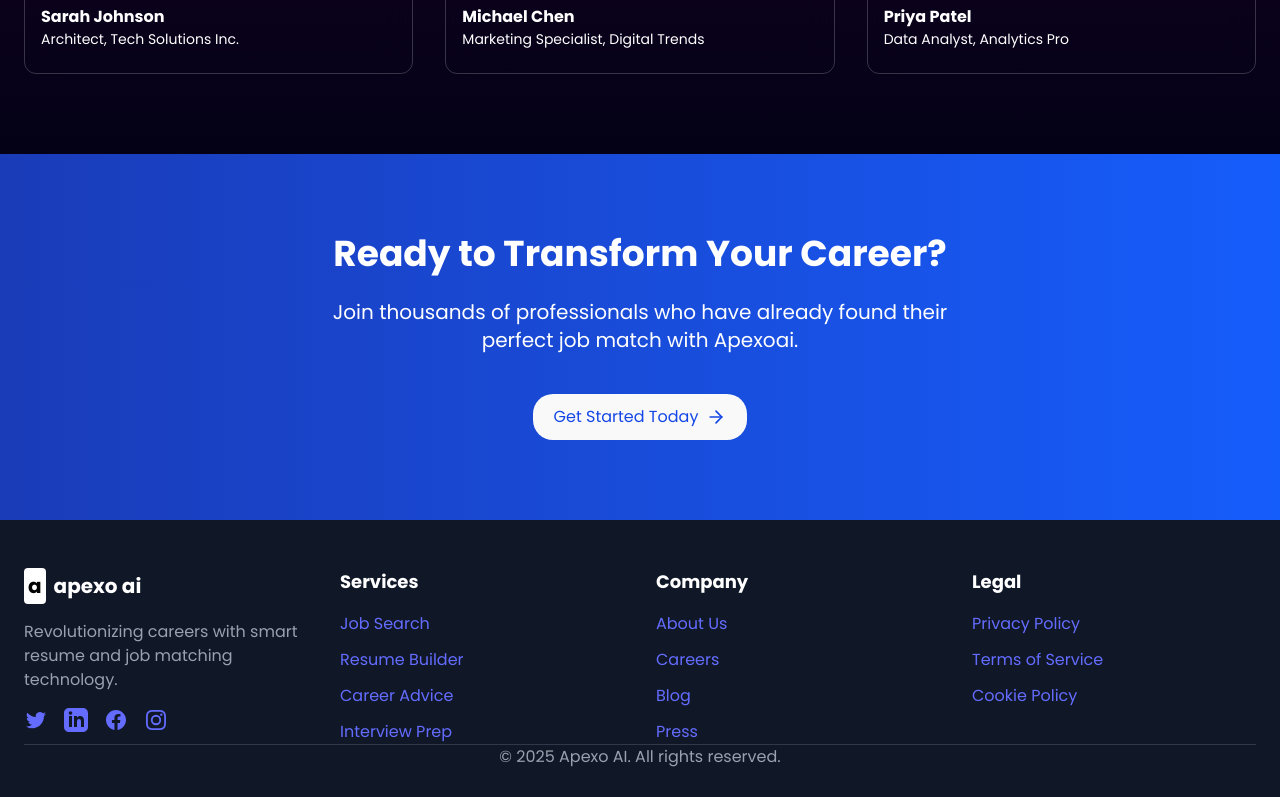
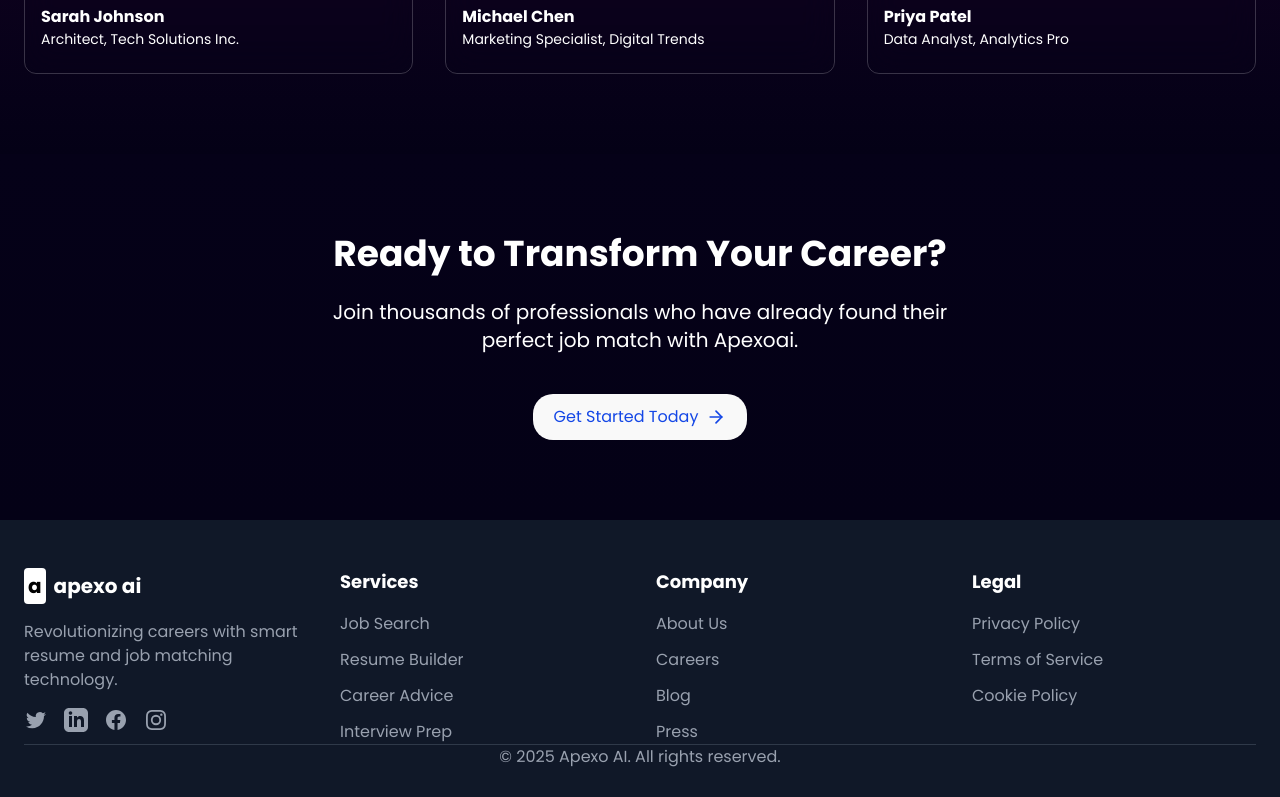
Before and after one commit to Jeffreyxdev/apexoai, a React (Vite) app: page / in a window 1280 px wide. Shown: the part 2000-2797 px from the top of the page. Built offline with nearby package versions, Linux system fonts and the light colour scheme.

Commit message:
feck im good

```diff
--- a/src/InnerPage/CTA.tsx
+++ b/src/InnerPage/CTA.tsx
@@ -5,7 +5,7 @@ import { ArrowRight } from "lucide-react";
 
 const CTA: React.FC = () => {
   return (
-    <section className="py-20 bg-gradient-to-r from-blue-800 to-blue-600 text-white">
+    <section className="py-20 bg-gradient-to-t from-[#040116] to-[#050118] text-white">
       <div className="container mx-auto px-6 text-center">
         <h2 className="text-3xl md:text-4xl font-bold mb-6">
           Ready to Transform Your Career?
--- a/src/index.css
+++ b/src/index.css
@@ -18,14 +18,7 @@
 html{
   scroll-behavior: smooth;
 }
-a {
-  font-weight: 500;
-  color: #646cff;
-  text-decoration: inherit;
-}
-a:hover {
-  color: #535bf2;
-}
+
 .btn{
   border-radius: 50px;
   padding: auto;
```
